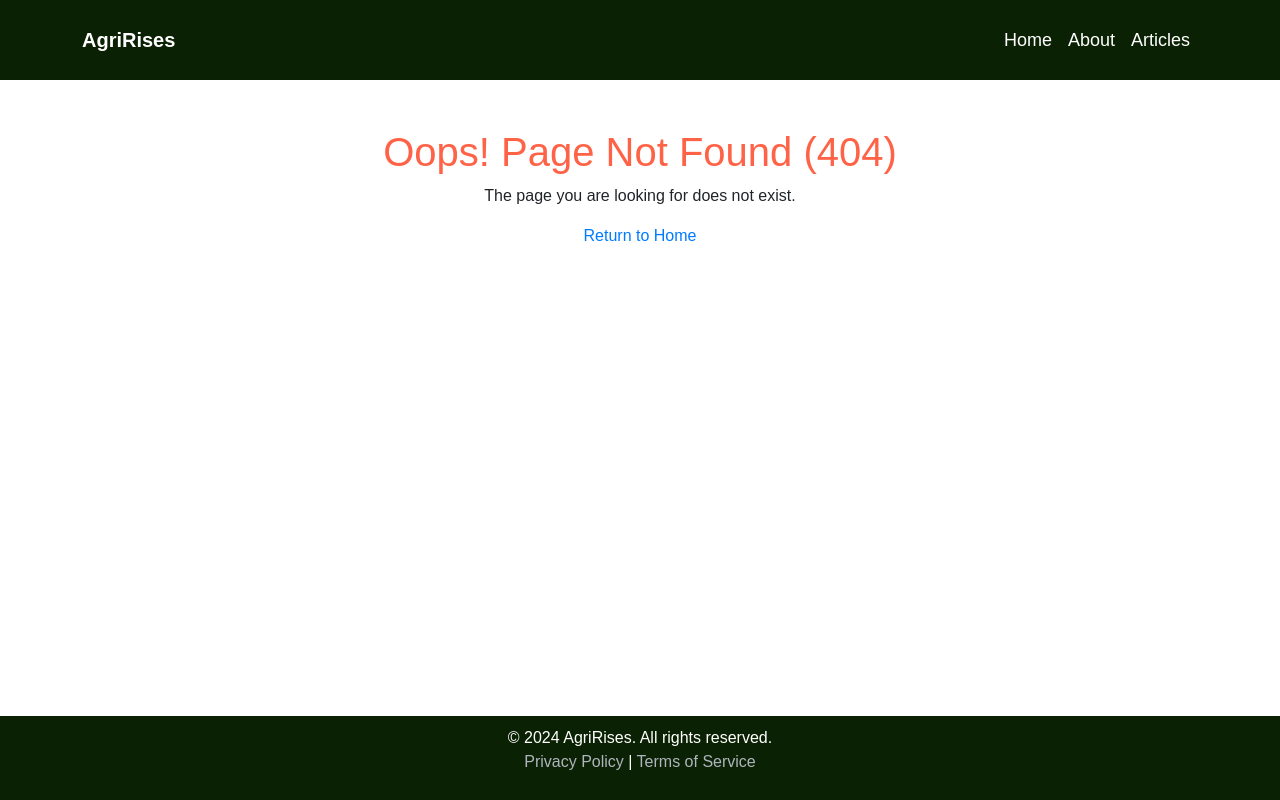
After one commit to HuzaifaSaran0/Hackathon_project, a Django app: template myapp/templates/myapp/404.html in a window 1280 px wide. The commit adds this page. Run offline with Django 5.2, Linux system fonts and the light colour scheme; the template is opened without the code that fills it, so the values that code supplies are empty.

Commit message:
project completed

```diff
--- /dev/null
+++ b/myapp/templates/myapp/404.html
@@ -0,0 +1,27 @@
+{% extends 'base.html' %}
+
+{% block title %}Page Not Found | AgriRises{% endblock %}
+
+{% block content %}
+
+
+    <style>
+        body {
+            font-family: Arial, sans-serif;
+            text-align: center;
+            /* margin: 50px; */
+        }
+        h1 {
+            color: #ff6347;
+        }
+        a {
+            text-decoration: none;
+            color: #007bff;
+        }
+    </style>
+
+    <h1>Oops! Page Not Found (404)</h1>
+    <p>The page you are looking for does not exist.</p>
+    <a href="/">Return to Home</a>
+
+{% endblock %}
--- a/myapp/templates/myapp/base.html
+++ b/myapp/templates/myapp/base.html
@@ -13,9 +13,13 @@
             flex-direction: column;
             min-height: 100vh;
         }
+        .beg {
+            background-color: #0b2103;
+            height: 5rem;
+        }
         footer {
             margin-top: auto;
-            background-color: #343a40;
+            background-color: #0b2103;
             color: white;
             padding: 10px 0;
         }
@@ -26,6 +30,10 @@
         footer a:hover {
             color: #fff;
         }
+        #navbarNav a {
+            color: white;
+            font-size: large;
+        }
         </style>
         {% endblock %}
 
@@ -33,7 +41,7 @@
 </head>
 <body>
     <!-- Navbar -->
-    <nav class="navbar navbar-expand-lg navbar-dark bg-dark">
+    <nav class="navbar navbar-expand-lg navbar-dark beg">
         <div class="container">
             <a class="navbar-brand" href="#"><b>AgriRises</b></a>
             <button class="navbar-toggler" type="button" data-bs-toggle="collapse" data-bs-target="#navbarNav" aria-controls="navbarNav" aria-expanded="false" aria-label="Toggle navigation">
--- a/myapp/templates/myapp/blogs.html
+++ b/myapp/templates/myapp/blogs.html
@@ -35,7 +35,7 @@
         border-radius: 10px;
         overflow: hidden;
         background-color: #ffffff;
-        box-shadow: 0 4px 8px rgba(0, 0, 0, 0.1);
+        box-shadow: 0 4px 8px rgba(0, 0, 0, 0.6);
         transition: transform 0.3s, box-shadow 0.3s;
         margin-bottom: 20px;
     }
@@ -83,7 +83,7 @@
 
     .pagination a {
         text-decoration: none;
-        color: #fff;
+        color: #1a1818;
         background-color: #56ab2f;
         padding: 10px 20px;
         margin: 0 10px;
@@ -91,6 +91,7 @@
         font-size: 16px;
         font-weight: bold;
         transition: background-color 0.3s;
+        box-shadow: 0 4px 8px rgba(0, 0, 0, 0.5);
     }
 
     .pagination a:hover {
@@ -100,6 +101,7 @@
     .pagination a.disabled {
         background-color: #d3d3d3;
         cursor: not-allowed;
+        color: #333;
     }
 </style>
 
--- a/myapp/urls.py
+++ b/myapp/urls.py
@@ -7,5 +7,9 @@ urlpatterns = [
     path('signup/', views.signup, name='signup'),
     path('about/', views.about, name='about'),
     path('blog/', views.blog_list, name='blog_list'),
+]
+from django.conf.urls import handler404
 
-]
+from .views import custom_404_view
+
+handler404 = custom_404_view
--- a/myproject/settings.py
+++ b/myproject/settings.py
@@ -23,9 +23,10 @@ BASE_DIR = Path(__file__).resolve().parent.parent
 SECRET_KEY = "django-insecure-6$yoi(k0vaek$47fhxd933@zra$b#zk(ivlx3r$5402%8n8+nx"
 
 # SECURITY WARNING: don't run with debug turned on in production!
-DEBUG = True
+DEBUG = False
 
-ALLOWED_HOSTS = []
+ALLOWED_HOSTS = ['localhost', '127.0.0.1', 'your-domain.com']
+
 
 
 # Application definition
```
Also changed, not shown: myapp/templates/myapp/about.html (+4 -4 lines), myapp/templates/myapp/home.html (+9 -6 lines), myapp/views.py (+9 -0 lines), myproject/urls.py (line endings or trailing spaces).
